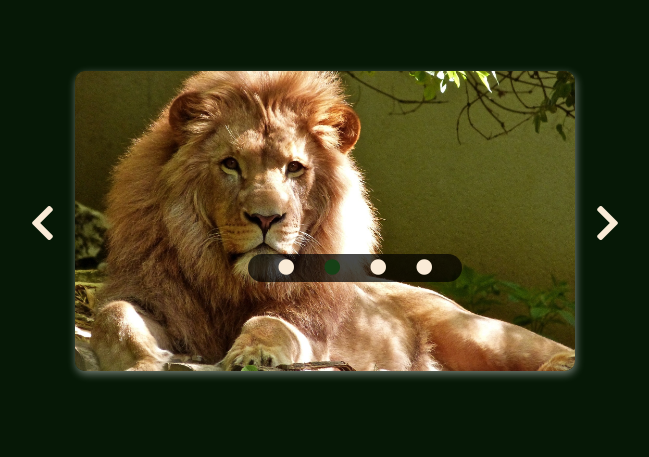
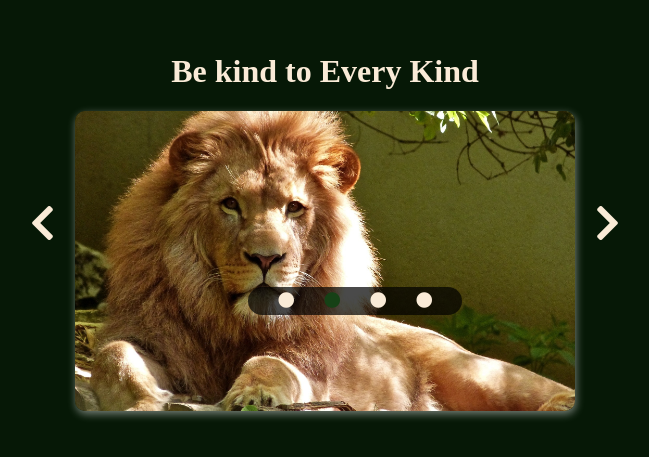
Before and after one commit to Cargalher/vue-slider, a plain HTML site: page index.html in a window 1280 px wide. Shown: the part 185-642 px from the top of the page, without its empty margins (315-964 px from the left). Drawn offline with nearby package versions, Linux system fonts and the light colour scheme.

Commit message:
title added

```diff
--- a/index.html
+++ b/index.html
@@ -17,6 +17,11 @@
                 justify-content: center;
                 height:100vh;
                 align-items: center;
+
+            }
+            h1{
+                text-align: center;
+                color: antiquewhite;
 
             }
             img{
@@ -44,7 +49,7 @@
                 border-radius: 30px;
                 padding:5px 15px;
                 position: absolute;
-                bottom: 333px;
+                bottom: 300px;
                 left:44%;
 
             }
@@ -61,7 +66,9 @@
             <div class="left" @click="left">
                 <i class="fas fa-chevron-left"></i>
             </div>
+
             <div class="gallery">
+                <h1>{{title}}</h1>
                 <img :src="images[counter]" alt="">
                 <nav class="circle">
                     <!-- showing the circles  -->
--- a/main.js
+++ b/main.js
@@ -1,6 +1,7 @@
 const app = new Vue({
     el: '#root',
     data:{
+        title: 'Be kind to Every Kind',
         counter:0,
         images: [
             "./img/elephants.jpg",
```
